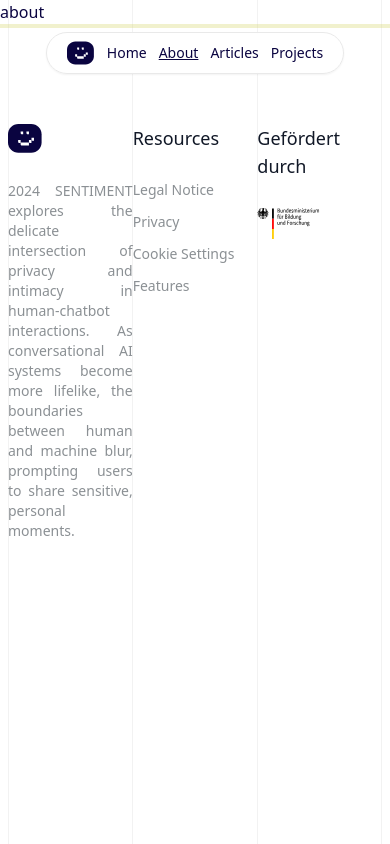
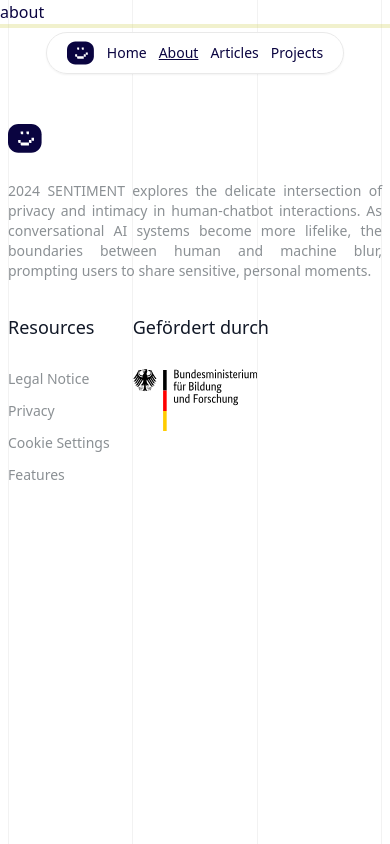
Before and after one commit to dmnktoe/sentiment, a Next.js app: page /about in a window 390 px wide. Built offline with nearby package versions, Linux system fonts and the light colour scheme.

Commit message:
style: footer responsive cols

```diff
--- a/src/components/layout/Footer.tsx
+++ b/src/components/layout/Footer.tsx
@@ -8,8 +8,8 @@ export default function Footer() {
   return (
     <footer className='py-24 border-t-solid border-t-4 border-primary/30'>
       <Container>
-        <div className='grid grid-cols-3 sm:grid-cols-4 gap-0'>
-          <div className='col-span-1'>
+        <div className='grid grid-cols-3 sm:grid-cols-4 gap-y-8 sm:gap-0'>
+          <div className='col-span-3 sm:col-span-1'>
             <Logo />
             <span className='text-tertiary text-sm mt-7 block text-justify'>
               {new Date().getFullYear()} SENTIMENT explores the delicate intersection of privacy and intimacy in
@@ -38,7 +38,7 @@ export default function Footer() {
               </li>
             </ul>
           </div>
-          <div className='col-span-1'>
+          <div className='col-span-2 sm:col-span-1'>
             <h4 className='text-lg text-gray-900 font-medium mb-7'>Gefördert durch</h4>
             <div className='w-1/2'>
               <BMBFIcon />
```
